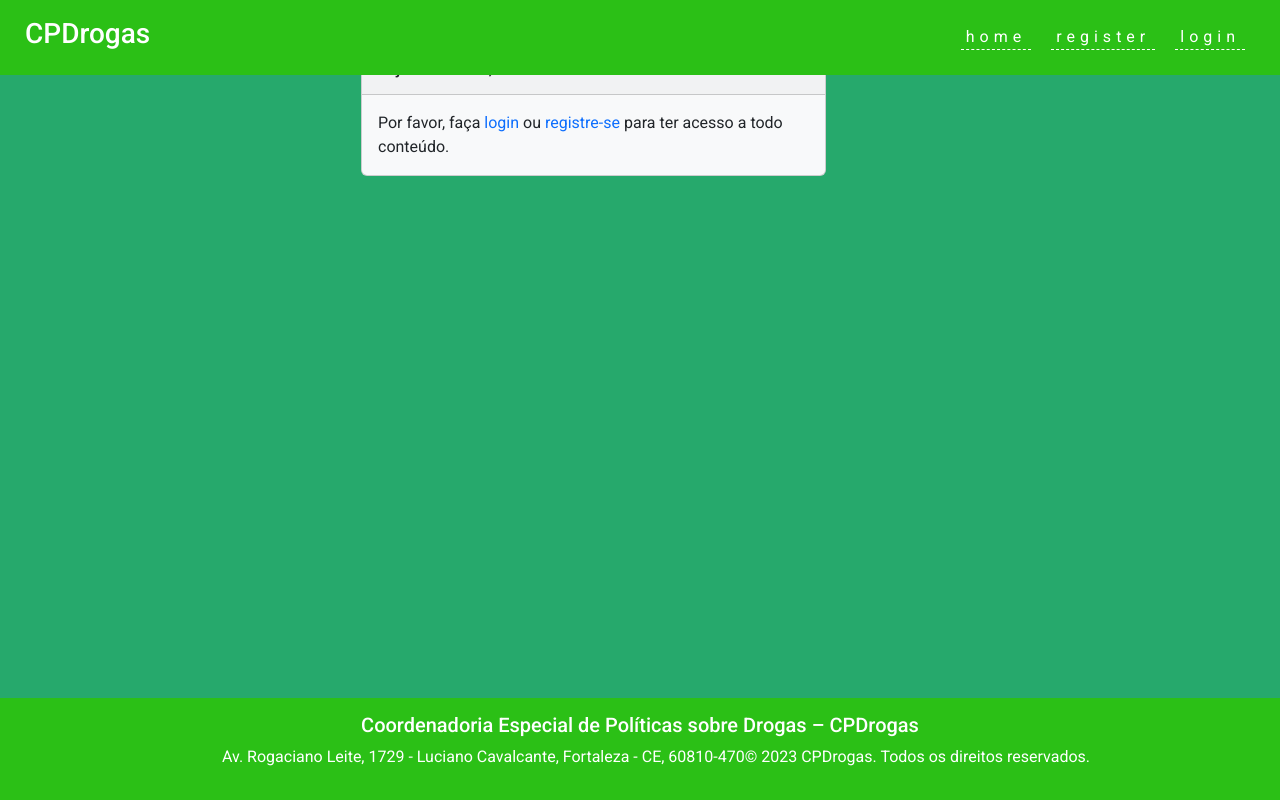
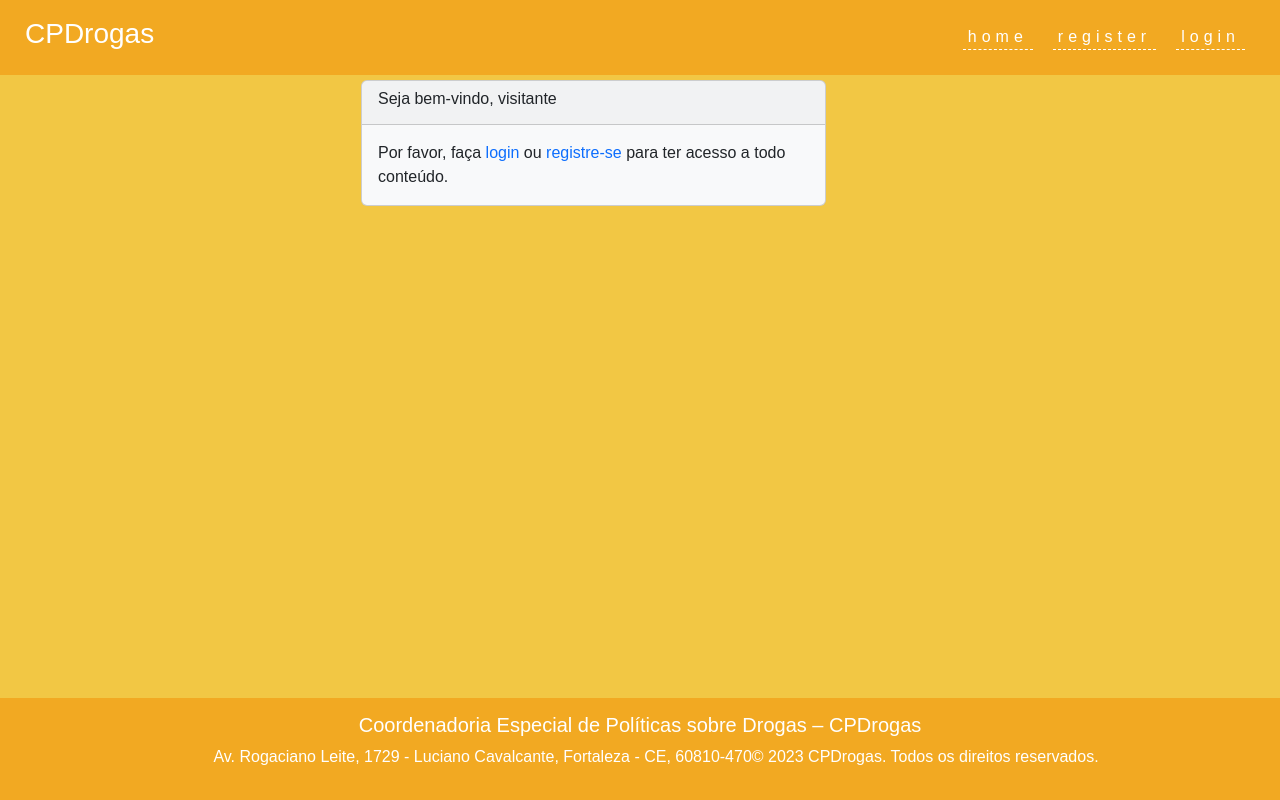
Before and after one commit to coinpcoesd/instrumental_js-react-html-css, a PHP site: the page made by index.php in a window 1280 px wide. Run offline with PHP 8.4, Linux system fonts and the light colour scheme.

Commit message:
realocação do designer

```diff
--- a/css/styles.css
+++ b/css/styles.css
@@ -2,15 +2,15 @@
     margin: 0;
     padding: 0;
     box-sizing: border-box;
-    font-family: 'Roboto', sans-serif;
+    font-family: 'Montserrat', sans-serif;
 }
 
 body {
-    background-color: #26a96c;
+    background-color: #F2C744;
 }
 
 nav {
-    background-color: #2bc016;
+    background-color: #F2A922;
     padding: 15px 25px;
     display: flex;
     justify-content: space-between;
@@ -46,11 +46,15 @@
 
 a {
     text-decoration: none;
-    text-shadow: #26a96c;
+    text-shadow: #F2A922;
 }
 
 a:hover {
     text-decoration: 1px dashed black;
+}
+
+body {
+    margin-top: 80px;
 }
 
 .container {
@@ -103,7 +107,7 @@
 }
 
 .footer {
-    background-color: #2bc016;
+    background-color: #F2A922;
     padding: 15px 25px;
     display: flex;
     flex-direction: column;
--- a/fichaatendimento.php
+++ b/fichaatendimento.php
@@ -44,7 +44,7 @@
 
 try {
     if (isset($_POST['fichaatendimento'])) {
-        require('./instrumental_versão--final-2/config/db.php');
+        require('./instrumental/config/db.php');
 
         $stmt = $pdo->prepare('SELECT * from fichaatendimento WHERE id = ?');
 
@@ -1215,7 +1215,6 @@
 
                     <label required>Endereço:</label>
                     <input type="text" class="input-text editable" contenteditable="true" id="field" name="endereco" required />
-
 
 
                     <label>Bairro:</label>
--- a/index.php
+++ b/index.php
@@ -22,6 +22,7 @@
 
 <?php require('./inc/header.html'); ?>
 
+<body>
     <div class="container">
         <div class="card bg-light mb-3 col-md-5 offset-md-3">
             <div class="card-header">
@@ -41,5 +42,6 @@
             </div>
         </div>
     </div>
+</body>
 
 <?php require('./inc/footer.html'); ?>
```
Lines whose indentation alone changed are shown as unchanged.
